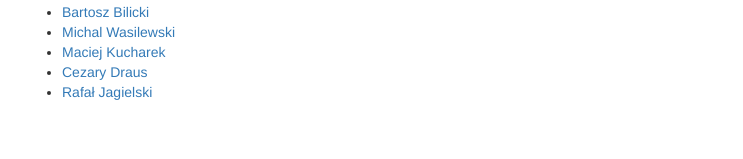
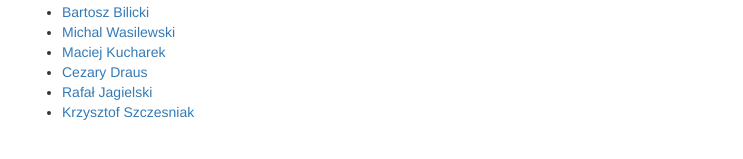
Before and after one commit to microhackathon-2015-03-juglodz/microhackathon-2015-03-juglodz.github.io, a Jekyll site: the page built from index.md, in a window 1280 px wide and 900 px high, scrolled down 2929 px. Shown: the part 733-892 px from the top of the window, without its empty margins (268-1011 px from the left). Built offline with Jekyll 4.4.1, drawn with Linux system fonts in a browser that asks for light colours; Markdown is read by kramdown in place of the engine named in the settings.

Commit message:
Krzysztof Szcześniak added to attendees.yaml

```diff
--- a/_data/attendees.yml
+++ b/_data/attendees.yml
@@ -41,3 +41,6 @@
 
 - name: Rafał Jagielski
   github_username: rafik77
+
+- name: Krzysztof Szczesniak
+  github_username: sl0w0rm
```
